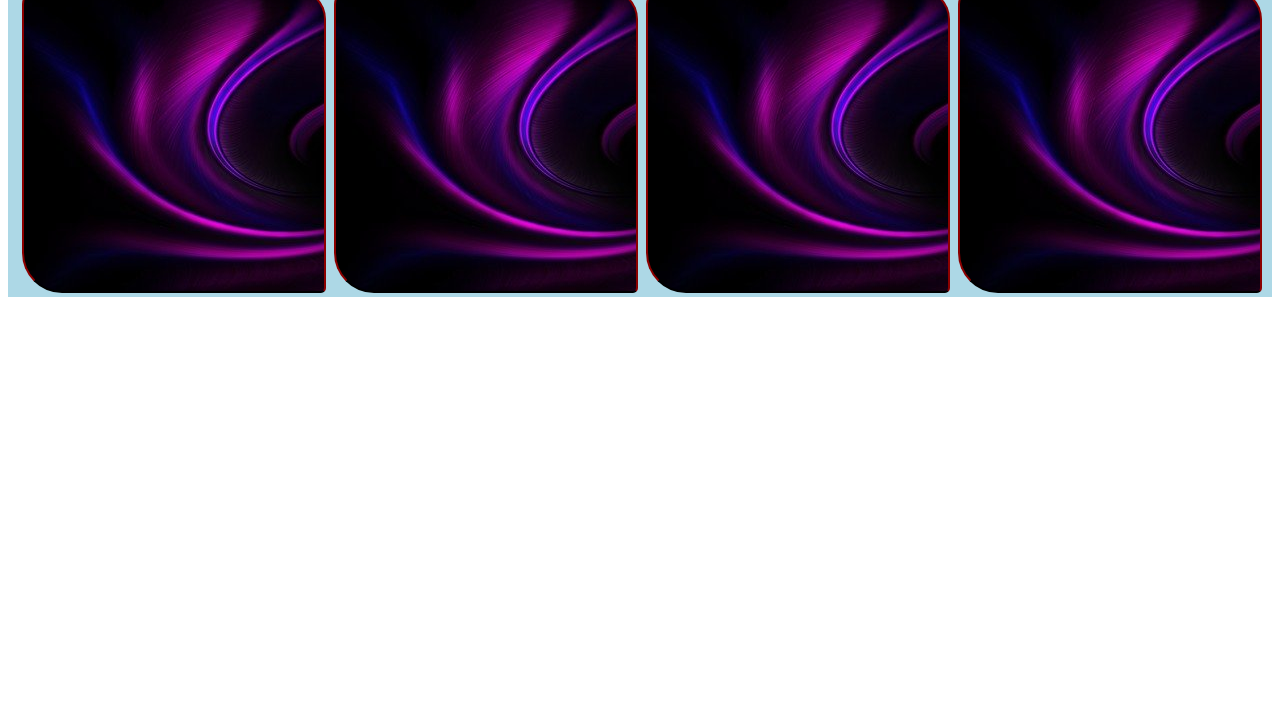
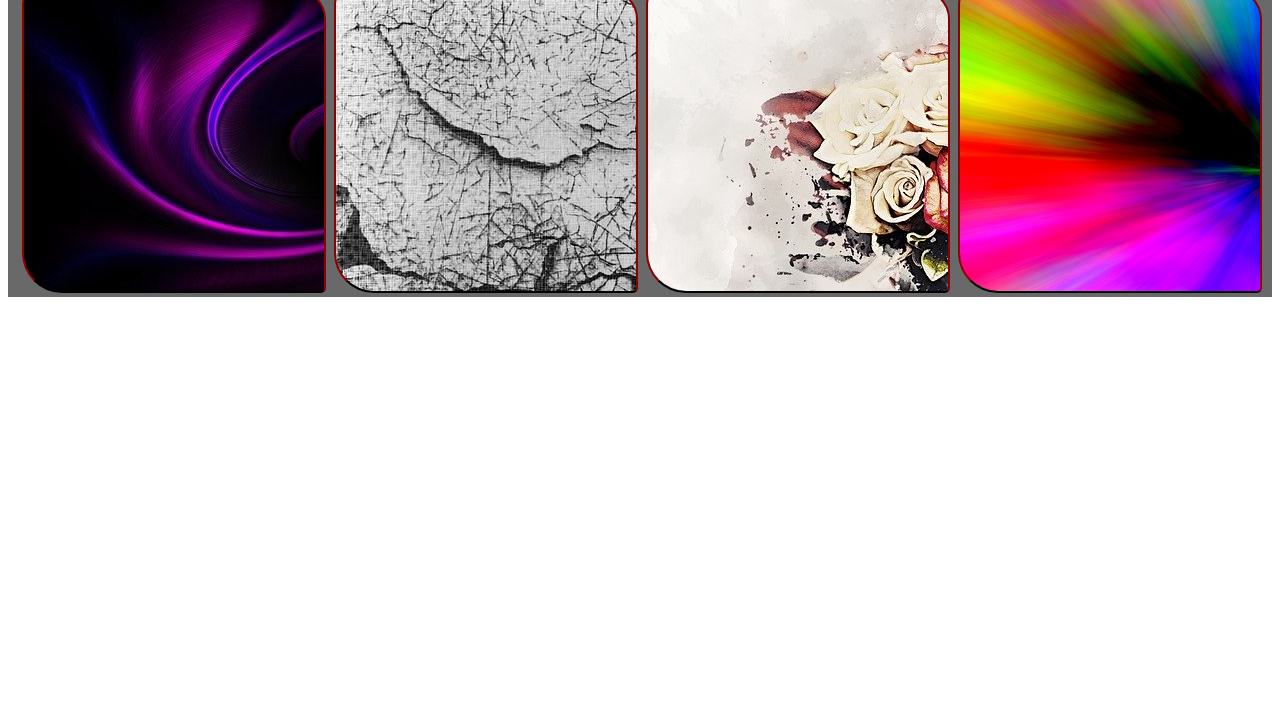
Before and after one commit to Nezeeeeee/Nezeeeeee_ToLearnCreateSite, a plain HTML site: page index.html in a window 1280 px wide. Shown: the part 94-800 px from the top of the page. Drawn offline with Linux system fonts and the light colour scheme.

Commit message:
Addednew

```diff
--- a/Style/style.css
+++ b/Style/style.css
@@ -10,9 +10,14 @@
     text-align: center;
     background-color: darkgrey;
 }
+
+a:visited{
+    color: black;
+}
 a:hover{
     color: crimson;
 }
+
 
 .menumain a{
     font-size: 30px;
@@ -46,11 +51,11 @@ a:hover{
 /*иконки для меню END*/
 .content{
 text-align: center;
-background-color: lightblue;
+background-color: dimgray;
 }
 /*BEGIN Блоки с картинками в контенте*/
 .condivpic{
-    background-image: url(../pictures/pic.jpg);
+
     width: 300px;
     height: 300px;
     border: 2px solid black;
@@ -63,4 +68,17 @@ background-color: lightblue;
     display: inline-block;
 
 }
+#condivpic1{
+    background-image: url(../pictures/pic1.jpg);
+}
+#condivpic2{
+    background-image: url(../pictures/pic2.jpg);
+}
+#condivpic3{
+    background-image: url(../pictures/pic3.jpg);
+}
+#condivpic4{
+    background-image: url(../pictures/pic4.jpg);
+}
+
 /*END Блоки с картинками в контенте*/
--- a/index.html
+++ b/index.html
@@ -20,16 +20,16 @@
     </header>
 
     <div class="content">
-        <div class="condivpic">
+        <div class="condivpic" id="condivpic1">
 
         </div>
-        <div class="condivpic">
+        <div class="condivpic" id="condivpic2">
 
         </div>
-        <div class="condivpic">
+        <div class="condivpic" id="condivpic3">
 
         </div>
-        <div class="condivpic">
+        <div class="condivpic" id="condivpic4">
 
         </div>
     </div>
```
Also changed, not shown: pictures/pic1.jpg (renamed from pictures/pic.jpg), pictures/pic2.jpg (added), pictures/pic3.jpg (added), pictures/pic4.jpg (added).
